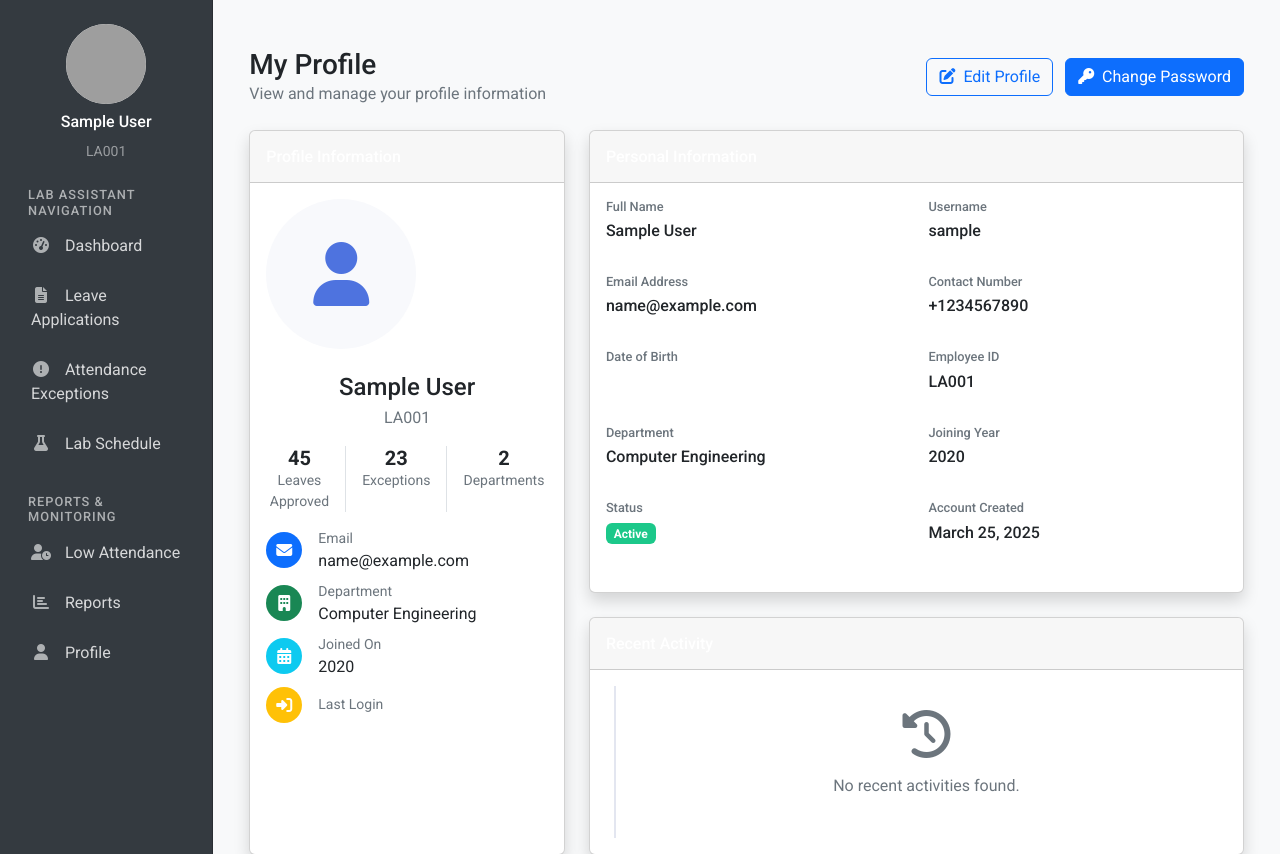
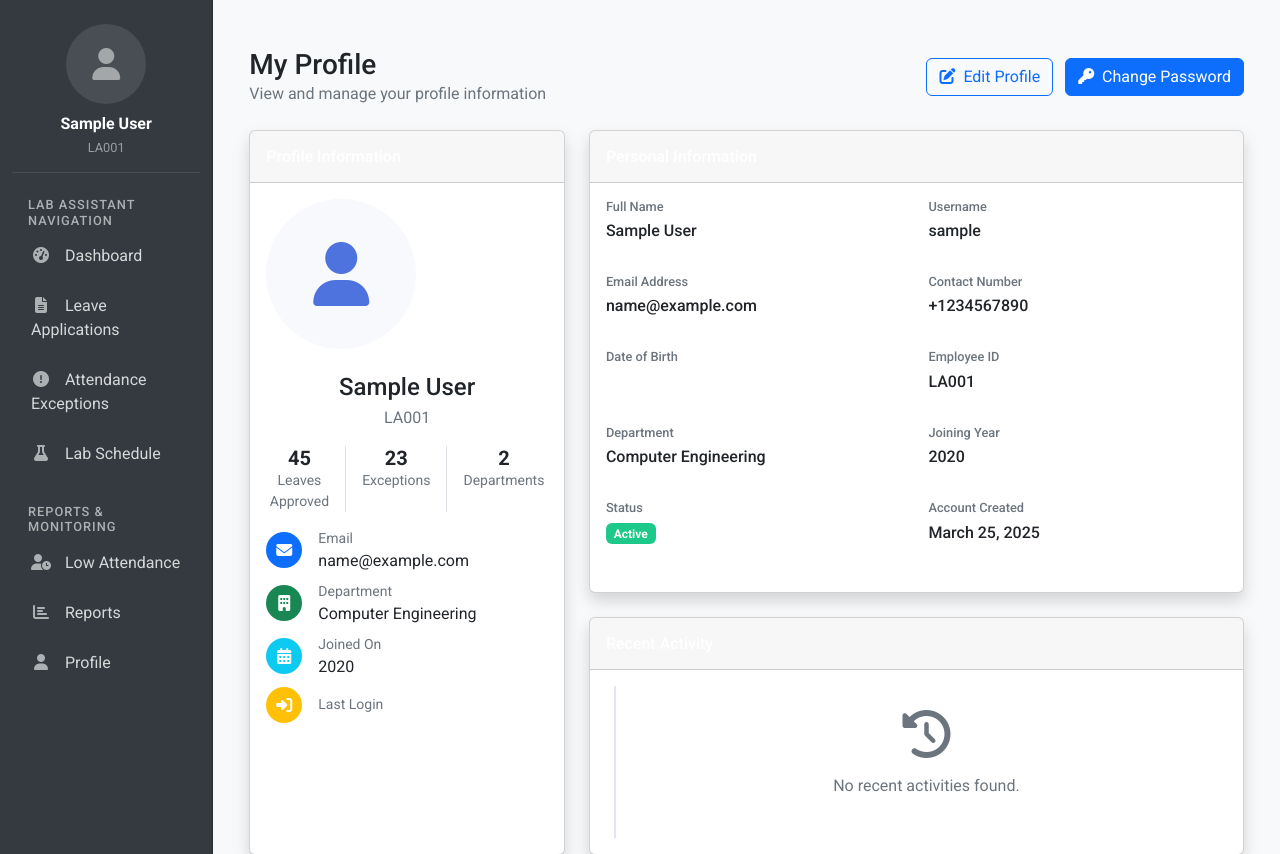
Before and after one commit to Greninja110/aaaaaaattend, a Django app: page /lab-assistant-portal/profile/ in a window 1280 px wide. Shown: the part 56-910 px from the top of the page. Run offline with Django 4.2, Linux system fonts and the light colour scheme; the visitor is signed in with stand-in values (Sample User, id 1); some libraries are stand-ins or nearby versions; grey boxes are pictures that could not be loaded.

Commit message:
committed

```diff
--- a/lab_assistant_portal/templates/lab_assistant_portal/base_lab_assistant.html
+++ b/lab_assistant_portal/templates/lab_assistant_portal/base_lab_assistant.html
@@ -70,6 +70,39 @@
 .lab-content {
     padding: 1.5rem;
     background-color: #f8f9fa;
+}
+
+/* Profile section styling */
+.profile-section {
+    text-align: center;
+    margin-bottom: 20px;
+    padding-bottom: 15px;
+    border-bottom: 1px solid rgba(255, 255, 255, 0.1);
+}
+
+.profile-image {
+    width: 80px;
+    height: 80px;
+    border-radius: 50%;
+    margin-bottom: 10px;
+    background-color: rgba(255, 255, 255, 0.1);
+    display: flex;
+    align-items: center;
+    justify-content: center;
+}
+
+.profile-name {
+    color: #fff;
+    font-weight: 600;
+    margin-bottom: 5px;
+    font-size: 1rem;
+}
+
+.employee-id {
+    color: rgba(255, 255, 255, 0.5);
+    font-size: 0.8rem;
+    margin-bottom: 0;
+    font-style: normal;
 }
 
 /* Card styles */
@@ -154,14 +187,16 @@
         <!-- Sidebar navigation for lab assistant portal -->
         <nav class="col-md-2 d-none d-md-block lab-sidebar py-3">
             <div class="sidebar-sticky">
-                <div class="text-center mb-4">
+                <div class="profile-section">
                     {% if lab_assistant.profile_photo %}
-                        <img src="{{ lab_assistant.profile_photo.url }}" alt="Lab Assistant Profile" class="img-fluid rounded-circle mb-2" style="width: 80px; height: 80px;">
+                        <img src="{{ lab_assistant.profile_photo.url }}" alt="Lab Assistant Profile" class="img-fluid rounded-circle mb-2 profile-image">
                     {% else %}
-                        <img src="{% static 'img/lab_assistant_avatar.png' %}" alt="Lab Assistant Profile" class="img-fluid rounded-circle mb-2" style="width: 80px; height: 80px; background-color: #fff;">
+                        <div class="profile-image mx-auto">
+                            <i class="fas fa-user fa-2x text-white-50"></i>
+                        </div>
                     {% endif %}
-                    <h6 class="text-white">{{ user.full_name }}</h6>
-                    <small class="text-white-50">{{ lab_assistant.employee_id }}</small>
+                    <h6 class="profile-name">{{ user.full_name }}</h6>
+                    <p class="employee-id">{{ lab_assistant.employee_id }}</p>
                 </div>
 
                 <h6 class="sidebar-heading d-flex justify-content-between align-items-center px-3 mt-4 mb-1">
```
Also changed, not shown: lab_assistant_portal/templates/lab_assistant_portal/reports.html (+23 -26 lines), 1 other file.
